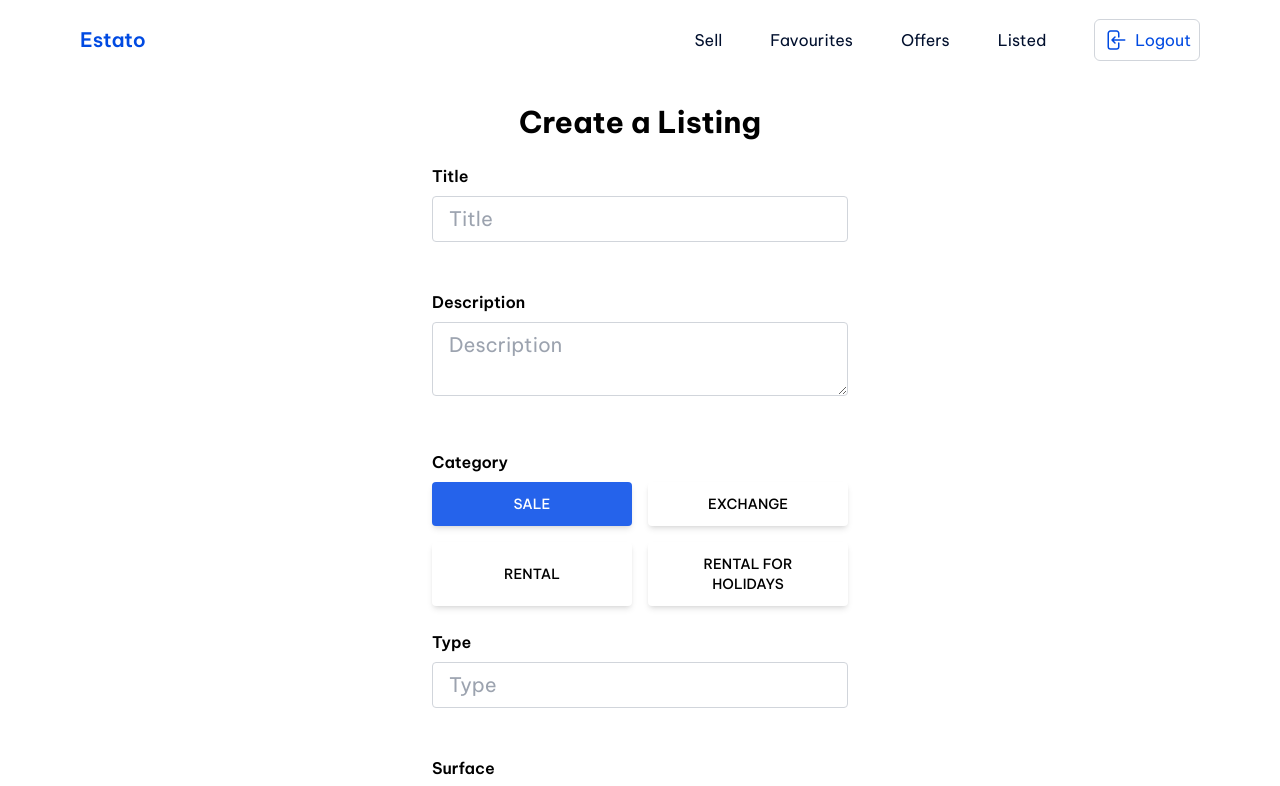
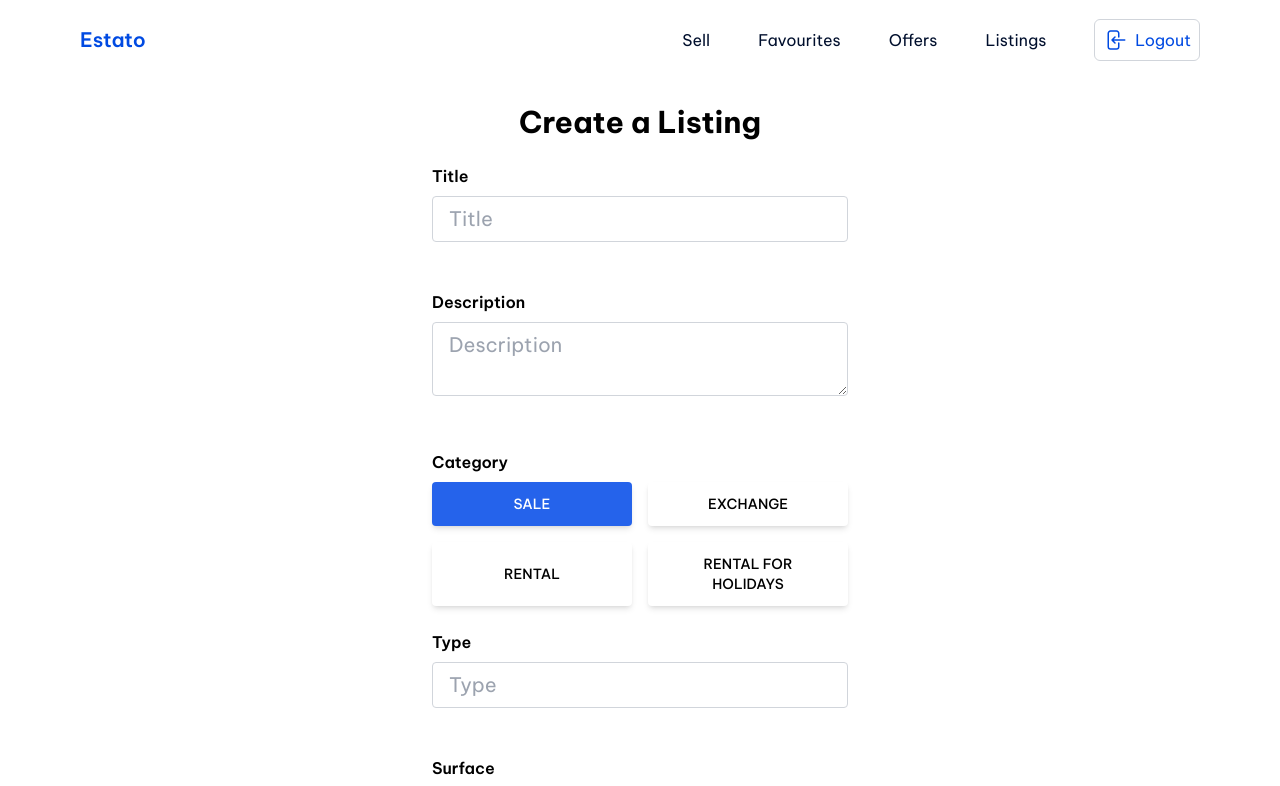
Before and after one commit to AhmedRamiBoukef/tpIGL, a Next.js app: page /app/sell in a window 1280 px wide. Shown: the top 786 px of the page. Built offline with nearby package versions, Linux system fonts and the light colour scheme; no server answers; sample sign-in values are in the browser's storage.

Commit message:
edited page name

```diff
--- a/components/Nav.jsx
+++ b/components/Nav.jsx
@@ -7,7 +7,7 @@ import Link from "next/link";
 import { useRouter } from "next/router";
 import { useCallback, useContext, useState } from "react";
 import { AuthContext } from "../context/authContext";
-const sections = ["sell", "favourites", "offers", "listed"];
+const sections = ["sell", "favourites", "offers", "listings"];
 function Nav() {
   const [menuActive, setMenuActive] = useState(false);
   const { setAuthState } = useContext(AuthContext);
--- a/pages/app/listed.jsx
+++ b/pages/app/listings.jsx
@@ -6,7 +6,7 @@ import HouseCard from "../../components/HouseCard";
 import { useRouter } from "next/router";
 import Link from "next/link";
 
-function listed() {
+function listings() {
   const router = useRouter();
   const { token } = useContext(AuthContext)?.authState;
   const { data } = useQuery("listings", async () => {
@@ -61,4 +61,4 @@ function listed() {
   );
 }
 
-export default listed;
+export default listings;
```
